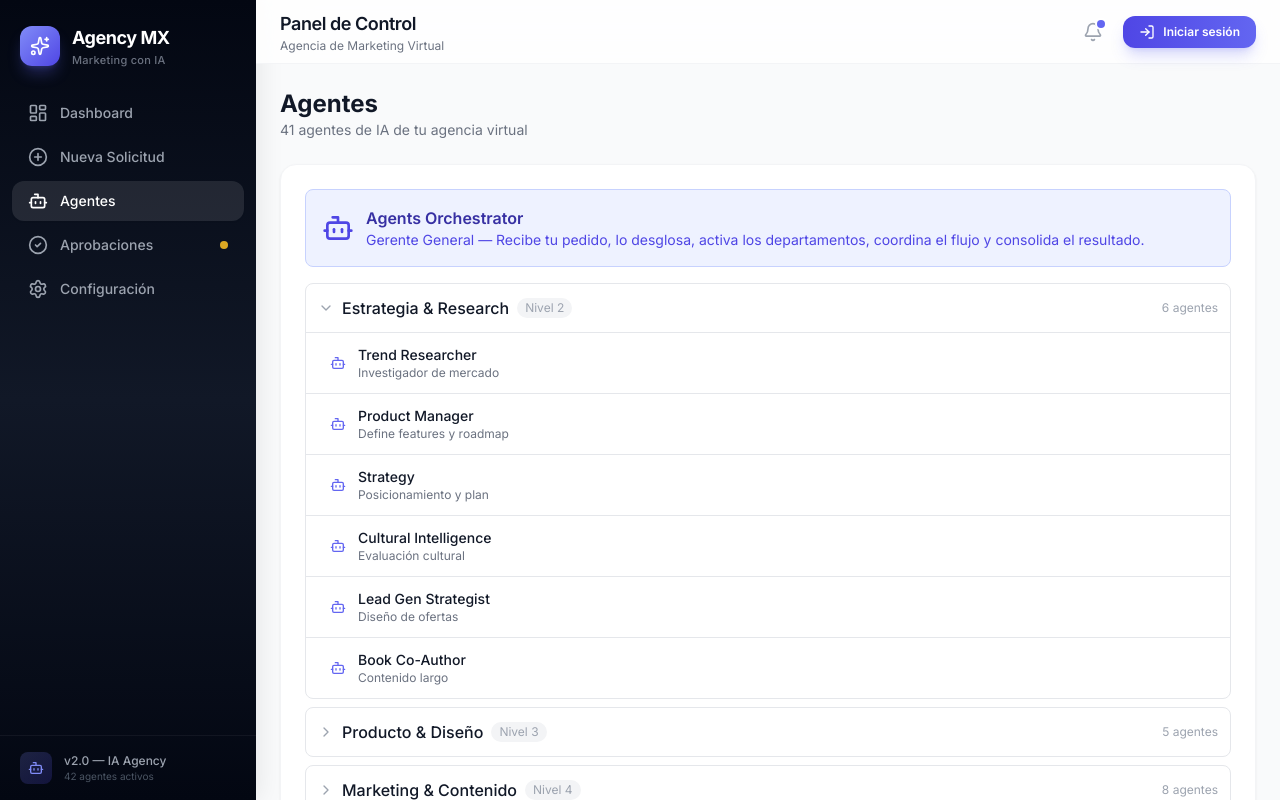
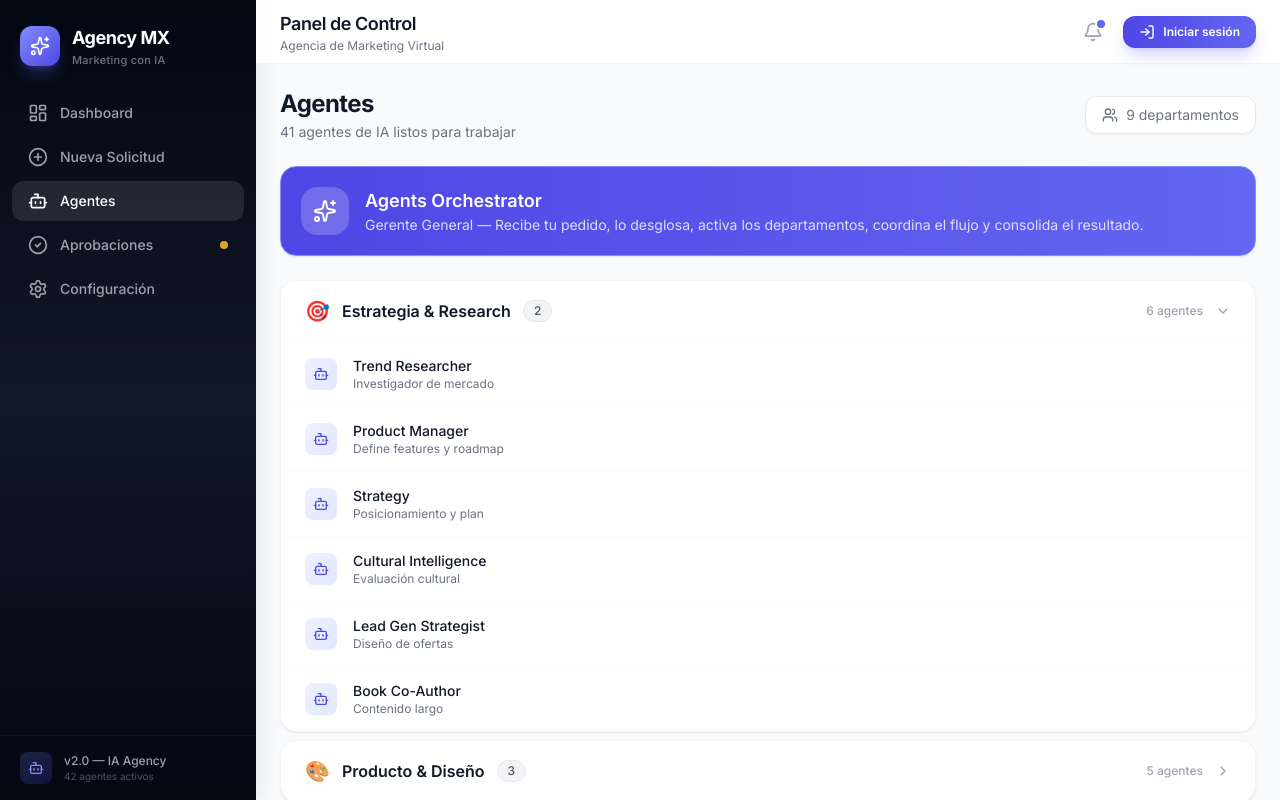
Before and after one commit to Hosel777/agency-mx, a React (Vite) app: page /agentes in a window 1280 px wide. Built offline with nearby package versions, Linux system fonts and the light colour scheme; no server answers; the database is empty.

Commit message:
Rediseño completo: Approvals, Agents, Settings y workspace actualizados

```diff
--- a/src/components/workspace/AgentWorkspace.jsx
+++ b/src/components/workspace/AgentWorkspace.jsx
@@ -5,7 +5,7 @@ import { STATUS_LABELS, STATUS_COLORS } from '../../utils/constants'
 import {
   Bot, FileText, Globe, Image as ImageIcon, Code2, Download,
   ChevronRight, ChevronDown, Play, Square, Loader2,
-  MessageSquare, Terminal as TerminalIcon, X, Send
+  MessageSquare, Terminal as TerminalIcon, X, Send, Sparkles
 } from 'lucide-react'
 
 const TYPE_ICONS = { text: FileText, html: Globe, image: ImageIcon, code: Code2, file: Download }
@@ -291,29 +291,37 @@ export default function AgentWorkspace({ request }) {
   return (
     <div className="h-[calc(100vh-8rem)] flex flex-col rounded-lg overflow-hidden border">
       {/* Top bar */}
-      <div className="flex items-center justify-between px-4 py-2 bg-gray-900 text-white text-sm border-b border-gray-800">
+      <div className="flex items-center justify-between px-5 py-3 bg-white border-b border-gray-100">
         <div className="flex items-center gap-3">
-          <Bot className="w-5 h-5 text-agency-400" />
-          <span className="font-medium">{request.title}</span>
-          <span className={`px-2 py-0.5 rounded text-xs font-medium ${STATUS_COLORS[request.status]}`}>
-            {STATUS_LABELS[request.status]}
-          </span>
+          <div className="w-9 h-9 rounded-xl bg-gradient-to-br from-agency-400 to-agency-600 flex items-center justify-center shadow-sm">
+            <Sparkles className="w-4.5 h-4.5 text-white" />
+          </div>
+          <div>
+            <span className="font-semibold text-gray-900">{request.title}</span>
+            <div className="flex items-center gap-2 mt-0.5">
+              <span className={STATUS_COLORS[request.status]}>{STATUS_LABELS[request.status]}</span>
+              <span className="text-xs text-gray-400">{request.project_type}</span>
+            </div>
+          </div>
         </div>
         <div className="flex items-center gap-2">
           {request.status === 'pending' && (
             <button
               onClick={handleOrchestrate}
               disabled={orchestrating}
-              className="flex items-center gap-1.5 text-xs bg-agency-600 hover:bg-agency-700 px-3 py-1.5 rounded disabled:opacity-50"
+              className="btn-primary text-xs px-4 py-2"
             >
               {orchestrating ? <Loader2 className="w-3.5 h-3.5 animate-spin" /> : <Play className="w-3.5 h-3.5" />}
               {orchestrating ? 'Orquestando...' : 'Ejecutar Agentes'}
             </button>
           )}
           {request.status === 'in_progress' && (
-            <span className="flex items-center gap-1.5 text-xs text-yellow-400">
+            <span className="flex items-center gap-1.5 text-xs font-medium text-amber-600 bg-amber-50 px-3 py-1.5 rounded-lg border border-amber-200">
               <Loader2 className="w-3.5 h-3.5 animate-spin" /> Agentes trabajando...
             </span>
+          )}
+          {request.status === 'completed' && (
+            <span className="badge-green">Completado</span>
           )}
         </div>
       </div>
@@ -333,18 +341,18 @@ export default function AgentWorkspace({ request }) {
         {/* Center: Editor + Terminal */}
         <div className="flex-1 flex flex-col min-w-0">
           {/* Panel tabs */}
-          <div className="flex items-center border-b bg-gray-100 text-xs px-2">
+          <div className="flex items-center border-b bg-gray-50 text-xs px-2">
             <button
               onClick={() => setActivePanel('editor')}
-              className={`px-4 py-2 border-b-2 ${activePanel === 'editor' ? 'border-agency-600 text-agency-700 bg-white' : 'border-transparent text-gray-500 hover:text-gray-700'}`}
+              className={`px-4 py-2 border-b-2 font-medium ${activePanel === 'editor' ? 'border-agency-600 text-agency-700 bg-white' : 'border-transparent text-gray-500 hover:text-gray-700'}`}
             >
-              <FileText className="w-3.5 h-3.5 inline mr-1" /> Editor
+              <FileText className="w-3.5 h-3.5 inline mr-1.5" /> Editor
             </button>
             <button
               onClick={() => setActivePanel('terminal')}
-              className={`px-4 py-2 border-b-2 ${activePanel === 'terminal' ? 'border-agency-600 text-agency-700 bg-white' : 'border-transparent text-gray-500 hover:text-gray-700'}`}
+              className={`px-4 py-2 border-b-2 font-medium ${activePanel === 'terminal' ? 'border-agency-600 text-agency-700 bg-white' : 'border-transparent text-gray-500 hover:text-gray-700'}`}
             >
-              <TerminalIcon className="w-3.5 h-3.5 inline mr-1" /> Terminal
+              <TerminalIcon className="w-3.5 h-3.5 inline mr-1.5" /> Terminal
             </button>
           </div>
 
@@ -360,8 +368,8 @@ export default function AgentWorkspace({ request }) {
 
         {/* Right: Chat Panel */}
         <div className="w-80 border-l flex-shrink-0 flex flex-col bg-white">
-          <div className="px-4 py-2 border-b bg-gray-50 text-sm font-medium flex items-center gap-2">
-            <MessageSquare className="w-4 h-4" /> Chat con Agentes
+          <div className="px-4 py-3 border-b bg-gray-50 text-sm font-semibold text-gray-900 flex items-center gap-2">
+            <MessageSquare className="w-4 h-4 text-agency-500" /> Chat con Agentes
           </div>
           <div className="flex-1 overflow-auto p-3 space-y-3">
             {messages.filter(m => m.agent_name !== 'Usuario' || true).slice(-30).map(msg => (
--- a/src/pages/Agents.jsx
+++ b/src/pages/Agents.jsx
@@ -1,7 +1,7 @@
 import { useState, useEffect } from 'react'
 import { supabase } from '../services/supabase'
 import AGENTS_HIERARCHY from '../utils/agents'
-import { Bot, ChevronDown, ChevronRight, Loader2 } from 'lucide-react'
+import { Bot, ChevronDown, ChevronRight, Loader2, Users, Sparkles } from 'lucide-react'
 
 const DEPT_ORDER = [
   'Estrategia & Research',
@@ -14,6 +14,18 @@ const DEPT_ORDER = [
   'Finanzas & Legal',
   'Soporte & Operaciones',
 ]
+
+const DEPT_ICONS = {
+  'Estrategia & Research': '🎯',
+  'Producto & Diseño': '🎨',
+  'Marketing & Contenido': '📱',
+  'Paid Media': '📊',
+  'Ingeniería': '⚙️',
+  'Testing & QA': '✅',
+  'Ventas & CRM': '🤝',
+  'Finanzas & Legal': '💰',
+  'Soporte & Operaciones': '🛟',
+}
 
 export default function Agents() {
   const [agents, setAgents] = useState([])
@@ -29,24 +41,18 @@ export default function Agents() {
         if (data && data.length > 0) {
           setAgents(data)
         } else {
-          // Fallback: convertir agents.js a flat list
           const flat = AGENTS_HIERARCHY.departments.flatMap(dept =>
             dept.agents.map(a => ({
-              id: a.id,
-              name: a.name,
-              role: a.role,
-              department: dept.name,
-              level: dept.level,
-              description: null,
-              is_active: true,
+              id: a.id, name: a.name, role: a.role,
+              department: dept.name, level: dept.level,
+              description: null, is_active: true,
             }))
           )
           flat.unshift({
             id: AGENTS_HIERARCHY.orchestrator.id,
             name: AGENTS_HIERARCHY.orchestrator.name,
             role: AGENTS_HIERARCHY.orchestrator.role,
-            department: 'Gerencia',
-            level: AGENTS_HIERARCHY.orchestrator.level,
+            department: 'Gerencia', level: 1,
             description: AGENTS_HIERARCHY.orchestrator.description,
             is_active: true,
           })
@@ -67,70 +73,74 @@ export default function Agents() {
     (a, b) => DEPT_ORDER.indexOf(a) - DEPT_ORDER.indexOf(b)
   )
 
-  const toggleDept = (name) => {
-    setExpandedDept(prev => prev === name ? null : name)
+  if (loading) {
+    return (
+      <div className="flex items-center justify-center h-64">
+        <Loader2 className="w-5 h-5 text-agency-600 animate-spin" />
+      </div>
+    )
   }
 
   return (
-    <div className="space-y-6">
+    <div className="space-y-6 animate-fade-in">
+      <div className="flex items-center justify-between">
         <div>
-        <h1 className="text-2xl font-bold">Agentes</h1>
-        <p className="text-gray-500 text-sm">
-          {loading
-            ? 'Cargando agentes...'
-            : `${agents.length} agentes de IA de tu agencia virtual`
-          }
-        </p>
+          <h1 className="page-title">Agentes</h1>
+          <p className="text-muted mt-0.5">{agents.length} agentes de IA listos para trabajar</p>
+        </div>
+        <div className="flex items-center gap-2 text-sm text-gray-500 bg-white px-4 py-2 rounded-xl border shadow-sm">
+          <Users className="w-4 h-4" />
+          {sortedDepts.filter(d => d !== 'Gerencia').length} departamentos
+        </div>
       </div>
 
-      {loading ? (
-        <div className="flex items-center justify-center h-64">
-          <Loader2 className="w-8 h-8 text-agency-600 animate-spin" />
+      {/* Orchestrator */}
+      <div className="card p-5 bg-gradient-to-r from-agency-600 to-agency-500 border-agency-400 text-white">
+        <div className="flex items-center gap-4">
+          <div className="w-12 h-12 rounded-2xl bg-white/20 flex items-center justify-center backdrop-blur-sm">
+            <Sparkles className="w-6 h-6" />
           </div>
-      ) : (
-        <div className="card p-6">
-          <div className="flex items-center gap-3 p-4 bg-agency-50 rounded-lg border border-agency-200 mb-4">
-            <Bot className="w-8 h-8 text-agency-600" />
           <div>
-              <p className="font-semibold text-agency-800">
-                {agents.find(a => a.id === 'orchestrator')?.name || 'Agents Orchestrator'}
-              </p>
-              <p className="text-sm text-agency-600">
+            <p className="font-semibold text-lg">{agents.find(a => a.id === 'orchestrator')?.name || 'Agents Orchestrator'}</p>
+            <p className="text-sm text-white/80">
               {agents.find(a => a.id === 'orchestrator')?.role || 'Gerente General'}
-                {agents.find(a => a.id === 'orchestrator')?.description
-                  ? ` — ${agents.find(a => a.id === 'orchestrator')?.description}`
-                  : ''}
+              {agents.find(a => a.id === 'orchestrator')?.description ? ` — ${agents.find(a => a.id === 'orchestrator')?.description}` : ''}
             </p>
           </div>
         </div>
+      </div>
 
+      {/* Departments */}
       <div className="space-y-2">
-            {sortedDepts.filter(d => d !== 'Gerencia').map(deptName => (
-              <div key={deptName} className="border rounded-lg overflow-hidden">
+        {sortedDepts.filter(d => d !== 'Gerencia').map(deptName => {
+          const isOpen = expandedDept === deptName
+          const deptAgents = grouped[deptName]
+          return (
+            <div key={deptName} className="card overflow-hidden">
               <button
-                  onClick={() => toggleDept(deptName)}
-                  className="w-full flex items-center justify-between p-3 hover:bg-gray-50 transition-colors"
+                onClick={() => setExpandedDept(prev => prev === deptName ? null : deptName)}
+                className="w-full flex items-center justify-between px-6 py-4 hover:bg-gray-50/50 transition-colors"
               >
-                  <div className="flex items-center gap-2">
-                    {expandedDept === deptName
-                      ? <ChevronDown className="w-4 h-4 text-gray-400" />
-                      : <ChevronRight className="w-4 h-4 text-gray-400" />
-                    }
-                    <span className="font-medium">{deptName}</span>
-                    <span className="text-xs text-gray-400 bg-gray-100 px-2 py-0.5 rounded-full">
-                      Nivel {grouped[deptName][0]?.level || '-'}
-                    </span>
+                <div className="flex items-center gap-3">
+                  <span className="text-xl">{DEPT_ICONS[deptName] || '📋'}</span>
+                  <span className="font-semibold text-gray-900">{deptName}</span>
+                  <span className="badge-gray">{deptAgents[0]?.level || '-'}</span>
                 </div>
-                  <span className="text-xs text-gray-400">{grouped[deptName].length} agentes</span>
+                <div className="flex items-center gap-3">
+                  <span className="text-xs text-gray-400 font-medium">{deptAgents.length} agentes</span>
+                  {isOpen ? <ChevronDown className="w-4 h-4 text-gray-400" /> : <ChevronRight className="w-4 h-4 text-gray-400" />}
+                </div>
               </button>
 
-                {expandedDept === deptName && (
-                  <div className="border-t divide-y">
-                    {grouped[deptName].map(agent => (
-                      <div key={agent.id} className="flex items-center gap-3 px-6 py-3 hover:bg-gray-50">
-                        <Bot className="w-4 h-4 text-agency-500" />
-                        <div>
-                          <p className="text-sm font-medium">{agent.name}</p>
+              {isOpen && (
+                <div className="border-t border-gray-50 divide-y divide-gray-50">
+                  {deptAgents.map(agent => (
+                    <div key={agent.id} className="flex items-center gap-4 px-6 py-3.5 hover:bg-gray-50/50 transition-colors">
+                      <div className="w-8 h-8 rounded-lg bg-gradient-to-br from-agency-50 to-agency-100 flex items-center justify-center flex-shrink-0">
+                        <Bot className="w-4 h-4 text-agency-600" />
+                      </div>
+                      <div className="min-w-0">
+                        <p className="text-sm font-medium text-gray-900">{agent.name}</p>
                         <p className="text-xs text-gray-500">{agent.role}</p>
                         {agent.description && (
                           <p className="text-xs text-gray-400 mt-0.5">{agent.description}</p>
@@ -141,10 +151,9 @@ export default function Agents() {
                 </div>
               )}
             </div>
-            ))}
+          )
+        })}
       </div>
-        </div>
-      )}
     </div>
   )
 }
--- a/src/pages/Settings.jsx
+++ b/src/pages/Settings.jsx
@@ -1,7 +1,6 @@
 import { useState, useEffect } from 'react'
-import { supabase } from '../services/supabase'
 import toast from 'react-hot-toast'
-import { Key, Save, Bot, CheckCircle2, ExternalLink } from 'lucide-react'
+import { Key, Save, Bot, CheckCircle2, ExternalLink, Sparkles, Shield } from 'lucide-react'
 
 export default function Settings() {
   const [supabaseUrl] = useState(import.meta.env.VITE_SUPABASE_URL || '')
@@ -18,15 +17,11 @@ export default function Settings() {
     setSaving(true)
     localStorage.setItem('agency_mx_anthropic_key', apiKey)
 
-    // Quick validation: try calling the API with a simple ping
     try {
       const response = await fetch('/api/chat', {
         method: 'POST',
         headers: { 'Content-Type': 'application/json' },
-        body: JSON.stringify({
-          requestId: '00000000-0000-0000-0000-000000000000',
-          message: 'ping'
-        })
+        body: JSON.stringify({ requestId: '00000000-0000-0000-0000-000000000000', message: 'ping' })
       })
       const data = await response.json()
       if (data.error?.includes('API') || data.error?.includes('apiKey')) {
@@ -41,58 +36,79 @@ export default function Settings() {
   }
 
   return (
-    <div className="max-w-2xl mx-auto space-y-6">
+    <div className="max-w-2xl mx-auto space-y-6 animate-fade-in">
+      <div className="flex items-center justify-between">
         <div>
-        <h1 className="text-2xl font-bold">Configuración</h1>
-        <p className="text-gray-500 text-sm">Conecta tus servicios y configura la agencia virtual</p>
+          <h1 className="page-title">Configuración</h1>
+          <p className="text-muted mt-0.5">Conecta tus servicios y configura la agencia virtual</p>
+        </div>
+        <div className="w-12 h-12 rounded-2xl bg-gradient-to-br from-agency-50 to-agency-100 flex items-center justify-center">
+          <Sparkles className="w-6 h-6 text-agency-600" />
+        </div>
       </div>
 
-      <div className="card p-6 space-y-6">
+      <div className="card p-8 space-y-8">
+        {/* Supabase */}
         <div>
-          <h2 className="font-semibold flex items-center gap-2 mb-4">
-            <Key className="w-5 h-5 text-gray-400" />
-            Conexión Supabase
-          </h2>
-          <div className="space-y-3">
-            <div>
-              <label className="block text-sm font-medium mb-1">Supabase URL</label>
-              <input value={supabaseUrl} className="input-field bg-gray-50" readOnly />
+          <div className="flex items-center gap-3 mb-5">
+            <div className="p-2.5 rounded-xl bg-gradient-to-br from-agency-50 to-agency-100 shadow-sm">
+              <Shield className="w-5 h-5 text-agency-600" />
             </div>
             <div>
-              <label className="block text-sm font-medium mb-1">Supabase Anon Key</label>
-              <input value={supabaseKey} className="input-field bg-gray-50 font-mono text-sm" readOnly />
+              <h2 className="font-semibold text-gray-900">Conexión Supabase</h2>
+              <p className="text-xs text-gray-500">Base de datos y almacenamiento</p>
             </div>
           </div>
-          <p className="text-xs text-green-600 mt-2 flex items-center gap-1">
+          <div className="space-y-4 bg-surface-secondary rounded-2xl p-5 border border-gray-100">
+            <div>
+              <label className="block text-xs font-medium text-gray-600 mb-1.5 uppercase tracking-wider">Supabase URL</label>
+              <input value={supabaseUrl} className="input-field bg-white/50 text-xs font-mono" readOnly />
+            </div>
+            <div>
+              <label className="block text-xs font-medium text-gray-600 mb-1.5 uppercase tracking-wider">Supabase Anon Key</label>
+              <input value={supabaseKey} className="input-field bg-white/50 text-xs font-mono truncate" readOnly />
+            </div>
+            <div className="flex items-center gap-1.5 text-xs text-emerald-600 font-medium">
               <CheckCircle2 className="w-3.5 h-3.5" /> Conectado desde variables de entorno
-          </p>
+            </div>
+          </div>
         </div>
 
-        <div className="border-t pt-6">
-          <h2 className="font-semibold flex items-center gap-2 mb-4">
-            <Bot className="w-5 h-5 text-gray-400" />
-            Claude API Key (Anthropic)
-          </h2>
+        <div className="border-t border-gray-100" />
+
+        {/* Anthropic */}
         <div>
-            <label className="block text-sm font-medium mb-1">Anthropic API Key</label>
+          <div className="flex items-center gap-3 mb-5">
+            <div className="p-2.5 rounded-xl bg-gradient-to-br from-amber-50 to-amber-100 shadow-sm">
+              <Bot className="w-5 h-5 text-amber-600" />
+            </div>
+            <div>
+              <h2 className="font-semibold text-gray-900">Claude API Key (Anthropic)</h2>
+              <p className="text-xs text-gray-500">Los agentes usan Claude Sonnet para generar contenido</p>
+            </div>
+          </div>
+          <div className="space-y-4 bg-surface-secondary rounded-2xl p-5 border border-gray-100">
+            <div>
+              <label className="block text-xs font-medium text-gray-600 mb-1.5 uppercase tracking-wider">Anthropic API Key</label>
               <input
                 value={apiKey}
                 onChange={e => setApiKey(e.target.value)}
-              className="input-field font-mono text-sm"
+                className="input-field bg-white/50 text-xs font-mono"
                 placeholder="sk-ant-..."
               />
-            <p className="text-xs text-gray-400 mt-1 flex items-center gap-1">
-              Los agentes usarán Claude Sonnet para generar contenido de calidad.
-              <a href="https://console.anthropic.com" target="_blank" rel="noopener noreferrer" className="text-agency-600 hover:underline flex items-center gap-0.5">
-                Obtener key <ExternalLink className="w-3 h-3" />
+            </div>
+            <p className="text-xs text-gray-400 flex items-center gap-1">
+              <a href="https://console.anthropic.com" target="_blank" rel="noopener noreferrer" className="text-agency-600 hover:text-agency-700 font-medium flex items-center gap-0.5">
+                Obtener key en Anthropic Console <ExternalLink className="w-3 h-3" />
               </a>
             </p>
           </div>
         </div>
 
-        <div className="border-t pt-4 flex justify-end">
-          <button onClick={handleSave} disabled={saving} className="btn-primary flex items-center gap-2">
-            <Save className="w-4 h-4" /> {saving ? 'Guardando...' : 'Guardar Configuración'}
+        <div className="border-t border-gray-100 pt-6 flex justify-end">
+          <button onClick={handleSave} disabled={saving} className="btn-primary">
+            <Save className="w-4 h-4" />
+            {saving ? 'Guardando...' : 'Guardar Configuración'}
           </button>
         </div>
       </div>
```
Also changed, not shown: src/pages/Approvals.jsx (+47 -59 lines). Lines whose indentation alone changed are shown as unchanged.
